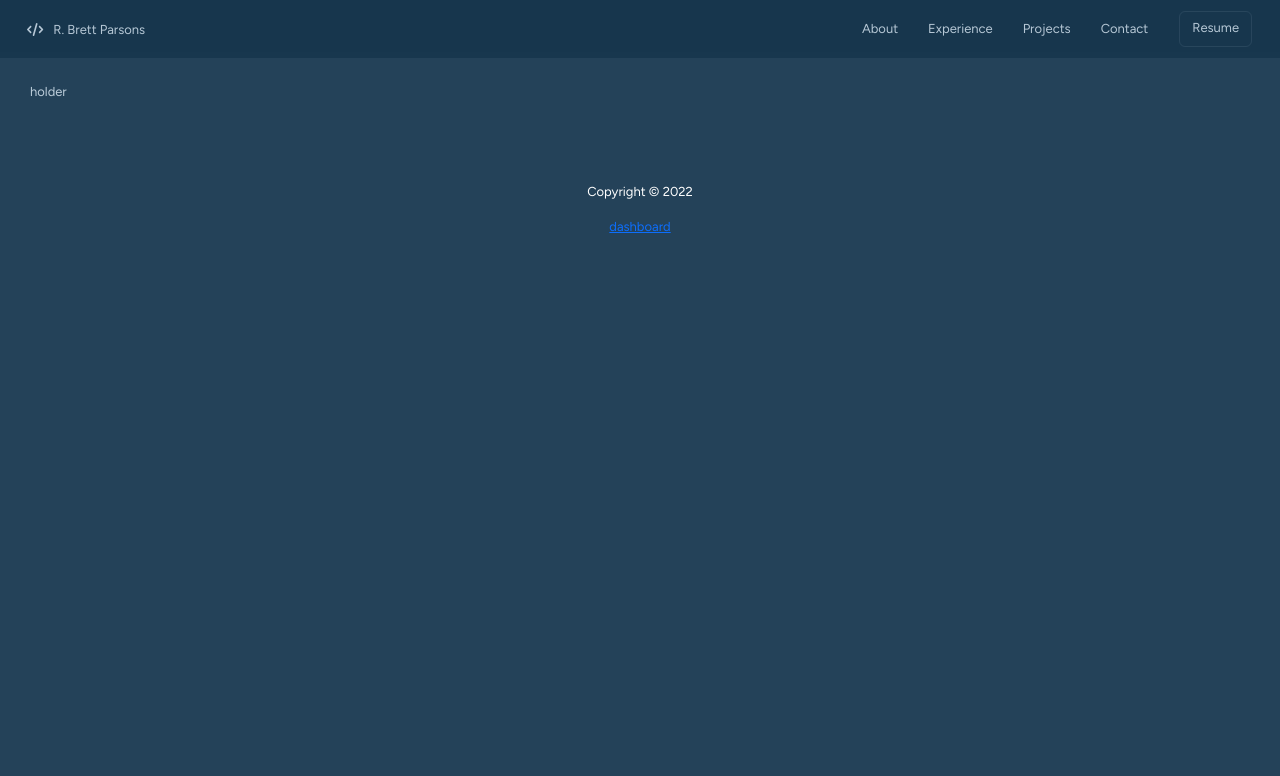
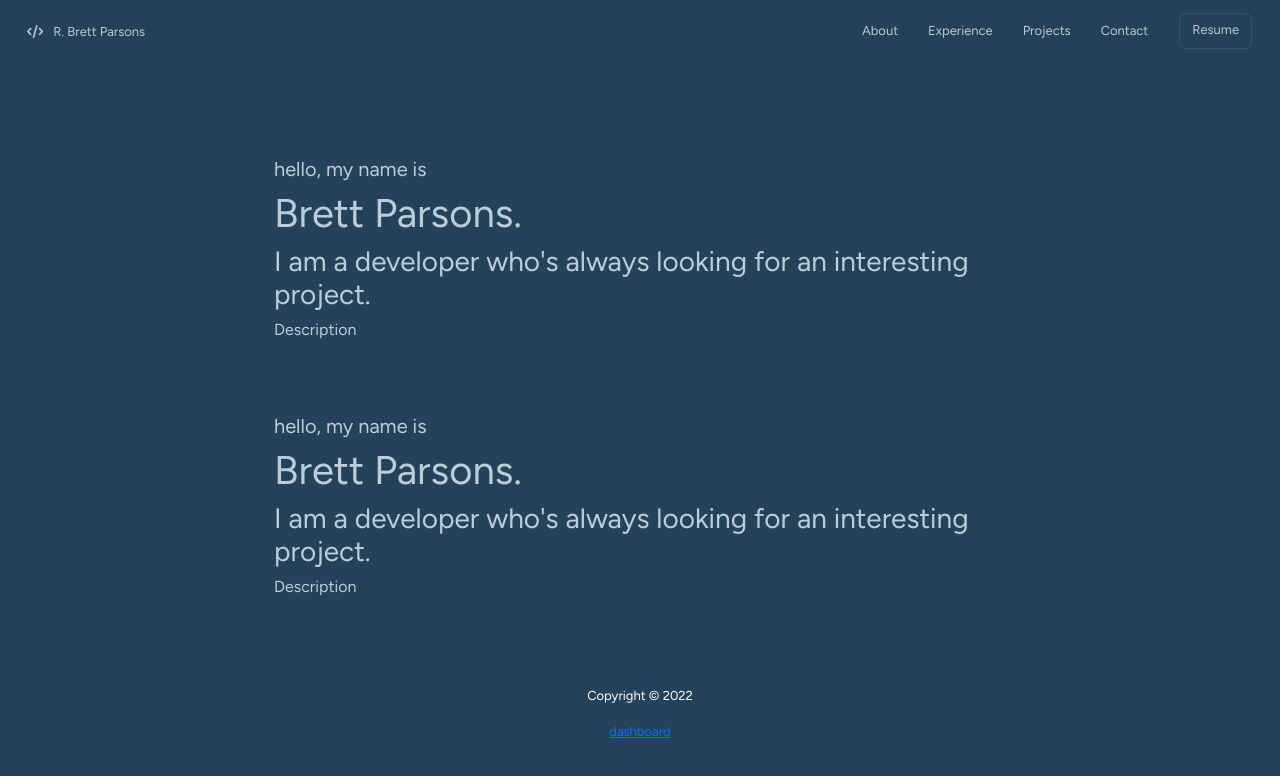
Before and after one commit to bparsons5/react-dev, a React (Create React App) app: page / in a window 1280 px wide. Shown: the top 776 px of the page. Built offline with nearby package versions, Linux system fonts and the light colour scheme.

Commit message:
stop for the night

```diff
--- a/src/App.js
+++ b/src/App.js
@@ -18,8 +18,13 @@ function App() {
         <Routes>
           <Route path='/' exact element={
             <>
-              <p>holder</p>
-              <br />
+              <div className='section'>
+                  <h5>hello, my name is</h5>
+                  <h1>Brett Parsons.</h1>
+                  <h3>I am a developer who's always looking for an interesting project.</h3>
+                  <h6>Description</h6>
+              </div>
+              <About />
             </>
           }/>
           <Route path='/dashboard' element={<Dashboard />}/>
--- a/src/components/About.js
+++ b/src/components/About.js
@@ -1,10 +1,12 @@
-import { Link } from 'react-router-dom'
+
 
 const About = () => {
   return (
-    <div>
-        <h4>Version 1.0.0</h4>
-        <Link to='/'>home</Link>
+    <div className='section'>
+        <h5>hello, my name is</h5>
+        <h1>Brett Parsons.</h1>
+        <h3>I am a developer who's always looking for an interesting project.</h3>
+        <h6>Description</h6>
     </div>
   )
 }
--- a/src/index.css
+++ b/src/index.css
@@ -1,8 +1,7 @@
 @import url('https://fonts.googleapis.com/css2?family=Figtree');
-/* @import url('https://fonts.googleapis.com/css2?family=Crimson%20Text'); */
 
 html {
-  background-color: #18374e;
+  background-color: #244259;
   max-height: 100vh;
   max-width: 100vw;
 }
@@ -15,7 +14,6 @@ html {
 
 body {
   font-family: 'Figtree', sans-serif;
-  /* font-family: 'Crimson Text'; */
   max-height: 100vh;
   max-width: 100vw;
   font-weight: 100;
@@ -32,7 +30,10 @@ footer {
   position: fixed;
   width: 100vw;
   opacity: .97;
-  background-color: #18374e;
+  background-color: #244259;
+  /* background-color: #18374e; */
+  padding-top: 60px;
+  top: -50px;
 }
 
 .nav-link {
@@ -122,18 +123,11 @@ footer {
   max-width: 100vw !important;
   margin: auto;
   overflow-x: scroll;
-  min-height: 2000px;
+  min-height: calc(100vh - 51.5px);
   padding: 30px;
   position: absolute;
   top: 51.5px;
   z-index: -1;
-}
-
-.header {
-  display: flex;
-  justify-content: space-between;
-  align-items: center;
-  margin-bottom: 20px;
 }
 
 .btn:focus {
@@ -149,59 +143,11 @@ footer {
   width: 100%;
 }
 
-.task {
-  background: #f4f4f4;
-  margin: 5px;
-  padding: 10px 20px;
-  cursor: pointer;
-}
-
-.task.reminder {
-  border-left: 5px solid green;
-}
-
-.task h3 {
-  display: flex;
-  align-items: center;
-  justify-content: space-between;
-}
-
-.add-form {
-  margin-bottom: 40px;
-}
-
-.form-control {
-  margin: 20px 0;
-}
-
-.form-control label {
-  display: block;
-}
-
-.form-control input {
-  width: 100%;
-  height: 40px;
-  margin: 5px;
-  padding: 3px 7px;
-  font-size: 17px;
-}
-
-.form-control-check {
-  display: flex;
-  align-items: center;
-  justify-content: space-between;
-}
-
-.form-control-check label {
-  flex: 1;
-}
-
-.form-control-check input {
-  flex: 2;
-  height: 20px;
-}
-
 footer {
   margin-top: 30px;
   text-align: center;
 }
+
+.section {
+  margin: 75px 20%;
+}
```
Also changed, not shown: 1 other file (tests, documents, lock files or other folders).
